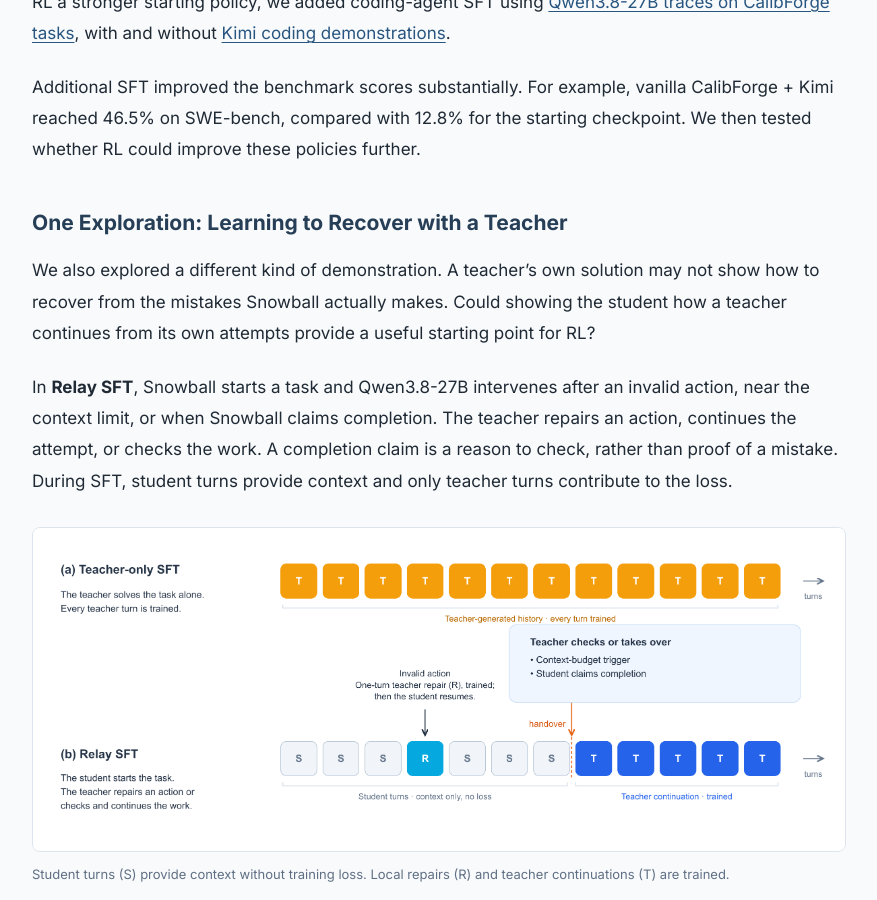
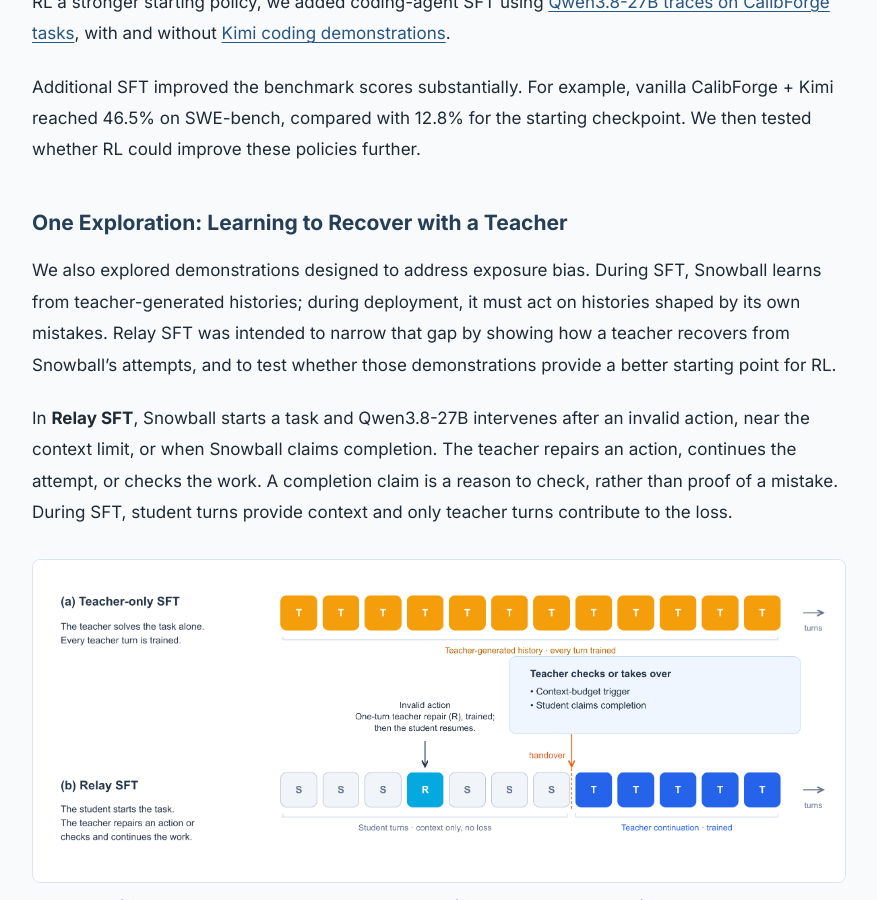
Before and after one commit to lukedhlee/lukedhlee.github.io, a Jekyll site: the page built from _posts/2026-10-21-turning-snowball-into-a-coding-agent.md, in a window 1280 px wide and 900 px high, scrolled down 11469 px. Shown: the whole window, without its empty margins (201-1078 px from the left). Built offline with Jekyll 4.4.1, drawn with Linux system fonts in a browser that asks for light colours.

Commit message:
Explain exposure bias as motivation for Relay SFT

```diff
--- a/_posts/2026-10-21-turning-snowball-into-a-coding-agent.md
+++ b/_posts/2026-10-21-turning-snowball-into-a-coding-agent.md
@@ -221,7 +221,7 @@ Additional SFT improved the benchmark scores substantially. For example, vanilla
 
 ### One Exploration: Learning to Recover with a Teacher
 
-We also explored a different kind of demonstration. A teacher’s own solution may not show how to recover from the mistakes Snowball actually makes. Could showing the student how a teacher continues from its own attempts provide a useful starting point for RL?
+We also explored demonstrations designed to address exposure bias. During SFT, Snowball learns from teacher-generated histories; during deployment, it must act on histories shaped by its own mistakes. Relay SFT was intended to narrow that gap by showing how a teacher recovers from Snowball’s attempts, and to test whether those demonstrations provide a better starting point for RL.
 
 In **Relay SFT**, Snowball starts a task and Qwen3.8-27B intervenes after an invalid action, near the context limit, or when Snowball claims completion. The teacher repairs an action, continues the attempt, or checks the work. A completion claim is a reason to check, rather than proof of a mistake. During SFT, student turns provide context and only teacher turns contribute to the loss.
 
```
